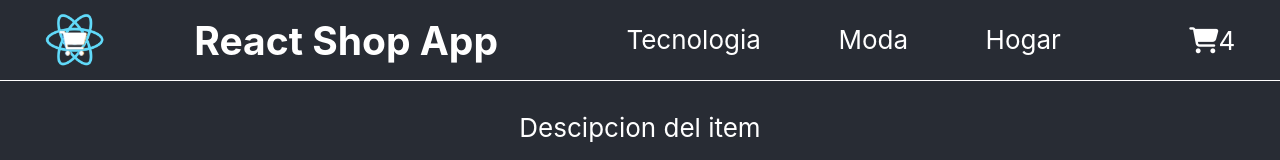
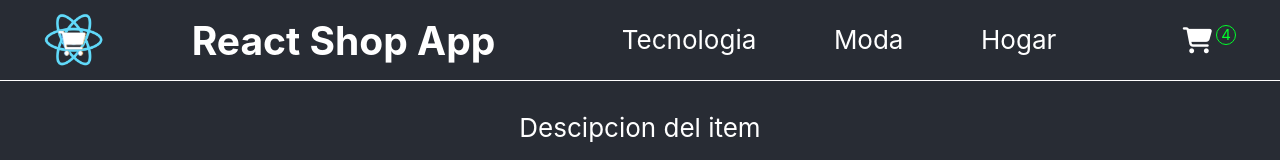
Before and after one commit to J0AQUINPEDRAZA/AppReact, a React (Create React App) app: page / in a window 1280 px wide. Shown: the top 160 px of the page. Built offline with nearby package versions, Linux system fonts and the light colour scheme.

Commit message:
styling on cartWidget

```diff
--- a/src/App.css
+++ b/src/App.css
@@ -1,4 +1,4 @@
-*{
+* {
   margin: 0;
   padding: 0;
 }
@@ -17,7 +17,7 @@
   color: white;
 }
 
-.nav{
+.nav {
   width: 100%;
   padding: 10px 0px;
   display: flex;
@@ -28,32 +28,45 @@
   border-bottom: 1px solid #fff;
 }
 
-.btnsCategoriasContainer{
+.btnsCategoriasContainer {
   width: 40vw;
   display: flex;
   flex-direction: row;
   justify-content: space-around;
 }
 
-.btnCategorias{
+.btnCategorias {
   color: #fff;
   text-decoration: none;
   border-bottom: 1px solid transparent;
 }
 
-.btnCategorias:hover{
+.btnCategorias:hover {
   border-bottom: 1px solid #fff;
 }
 
-.iconoCarrito{
+.iconoCarrito {
   color: #fff;
 }
 
-.logo{
-width: 60px;
+.logo {
+  width: 60px;
 }
 
-.cartContainer{
+.cartContainer {
   display: flex;
   flex-direction: row;
 }
+
+.numberCart {
+  display: flex;
+  justify-content: center;
+  align-items: center;
+  margin-left: 4px;
+  color: #00ff2a;
+  font-size: 15px;
+  border: 1px solid #00ff2a;
+  border-radius: 50%;
+  width: 18px;
+  height: 18px;
+}
--- a/src/components/CartWidget.js
+++ b/src/components/CartWidget.js
@@ -2,7 +2,7 @@ function CartWidget() {
     return (
         <div className="cartContainer">
             <a href='#'><i className="iconoCarrito fa-solid fa-cart-shopping"></i></a>
-            <p>4</p>
+            <p className="numberCart">4</p>
         </div>
     )
 }
```
